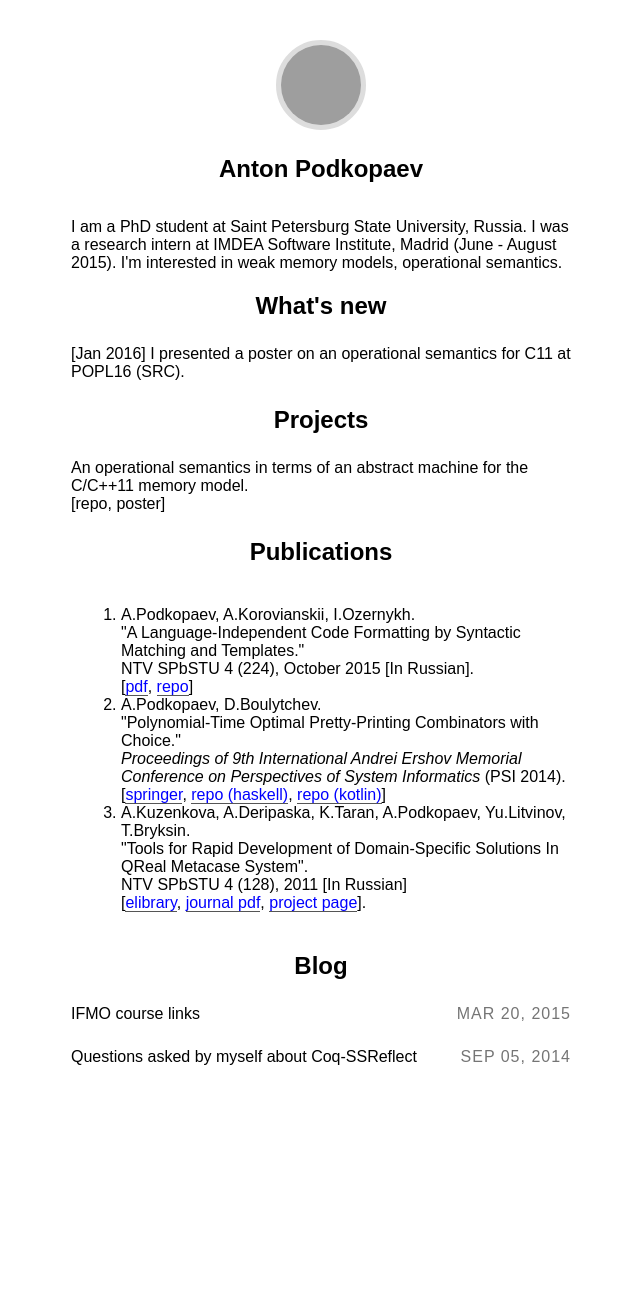
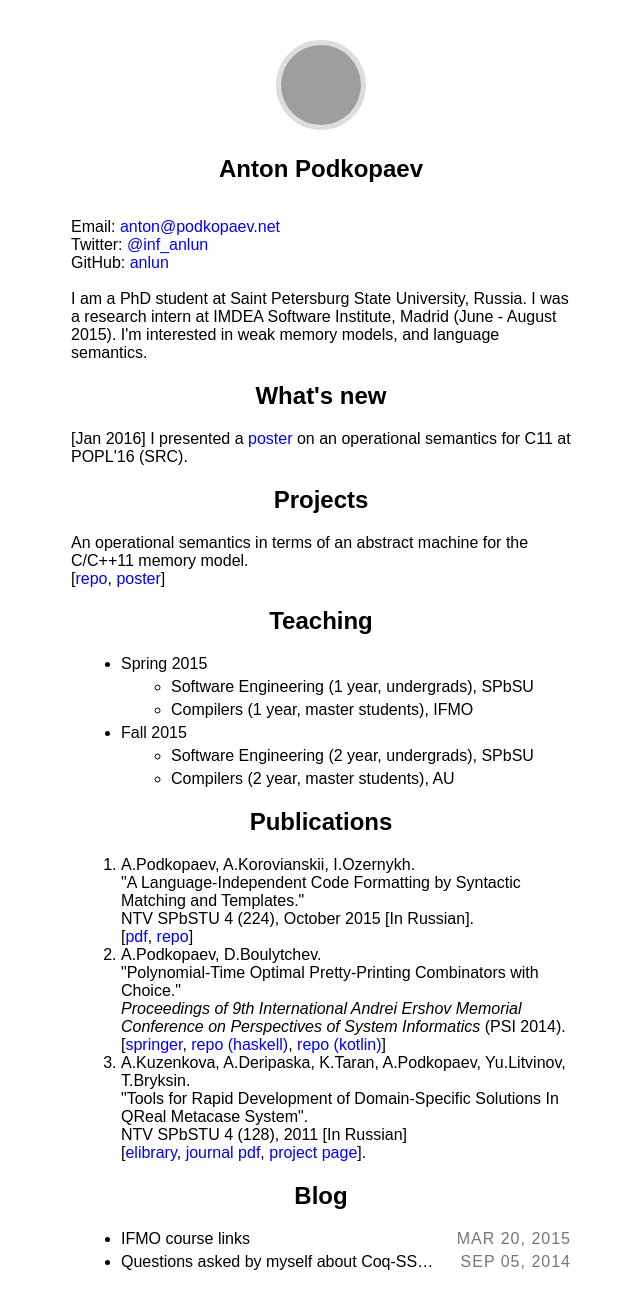
Before and after one commit to anlun/anlun.github.io, a Jekyll site: the page built from index.html, in a window 1280 px wide. Shown: the whole page, without its empty margins (319-959 px from the left). Built offline with Jekyll 4.4.1, drawn with Linux system fonts in a browser that asks for light colours; some web fonts are replaced; before the commit the page ends 1126 px from its top, so only the background shows below that; grey boxes are pictures that could not be loaded.

Commit message:
Updated.

```diff
--- a/_sass/main.scss
+++ b/_sass/main.scss
@@ -22,7 +22,7 @@ a {
   // color: inherit;
   color: blue;
   text-decoration: none;
-  border-bottom: 1px solid #555;
+  // border-bottom: 1px solid #555;
   &.image {
     display: block;
     text-align: center;
@@ -119,7 +119,8 @@ span[data-note] {
   -webkit-animation-name: bounce;
   a {
     background: #ddd url("gravatar_wrapper.png");
-    color: #000;
+    // color: #000;
+    color: blue;
     text-decoration: none;
     font-weight: 700;
     height: 100px;
@@ -184,7 +185,7 @@ iframe {
 }
 ul,
 ol {
-  margin: 40px 0;
+  margin: 20px 0;
   padding-left: 50px;
   li {
     word-wrap: break-word;
@@ -301,7 +302,8 @@ article {
     &:before {
       content: "<<";
       margin-right: 5px;
-      color: #000;
+      // color: #000;
+      color: blue;
     }
   }
 }
@@ -309,11 +311,11 @@ section {
   max-width: 500px;
   margin: 0 auto;
   ul {
-    list-style: none;
+    // list-style: none;
     margin: 0;
-    padding: 0;
+    // padding: 0;
     li {
-      margin: 25px 0;
+      margin: 5px 0;
       .title {
         max-width: 100%;
         overflow: hidden !important;
@@ -324,6 +326,7 @@ section {
       a {
         text-decoration: none;
         border: 0;
+        // color: blue;
         color: #000;
         box-sizing: border-box;
       }
@@ -337,10 +340,12 @@ section {
         letter-spacing: 1px;
         text-transform: uppercase;
       }
-      @media (min-width: 992px) {a {
+      @media (min-width: 992px) {
+        a {
           border-bottom: 2px solid transparent;
           &:hover {
             border-color: #000;
+            // border-color: blue;
           }
         }
       }
--- a/index.html
+++ b/index.html
@@ -2,36 +2,66 @@
 layout: default
 ---
 
+<script src="{{site.baseurl}}/assets/podkopaev.js"></script>
+
+<section>
+    Email:
+    <a href="mailto:{{ site.author_email }}"> {{ site.author_email }} </a>
+  <br />
+    Twitter:
+    <a href="https://twitter.com/{{ site.twitter_username }}"> @{{ site.twitter_username }} </a>
+
+  <br />
+    GitHub:
+    <a href="https://github.com/{{ site.twitter_username }}"> {{ site.github_username }} </a>
+
+</section>
+
+  <br />
+
 <section>
 I am a PhD student at Saint Petersburg State University, Russia.
 I was a research intern at IMDEA Software Institute, Madrid (June - August 2015).
-I'm interested in weak memory models, operational semantics.
+I'm interested in weak memory models, and language semantics.
 </section>
 
 <div class="divider"></div>
 <section>
   <center><h1> What's new </h1></center>
-  <ul>
-    <li> [Jan 2016] I presented
+         [Jan 2016] I presented
          a <a href="https://drive.google.com/file/d/0B3UPtzTx9FB1M0NkQ0FFYTE1aFk/view?usp=sharing">poster</a>
-         on an operational semantics for C11 at POPL16 (SRC).
-    </li>
-  </ul>
+         on an operational semantics for C11 at POPL'16 (SRC).
 </section>
 
 <div class="divider"></div>
 <section>
   <center><h1> Projects </h1></center>
-  <ul>
-    <li> An operational semantics in terms of an abstract machine for the C/C++11 memory model.
+    An operational semantics in terms of an abstract machine for the C/C++11 memory model.
          <br />
          [<a href="https://github.com/anlun/OperationalSemanticsC11">repo</a>,
           <a href="https://drive.google.com/file/d/0B3UPtzTx9FB1M0NkQ0FFYTE1aFk/view?usp=sharing">poster</a>]
-    </li>
-  </ul>
 </section>
 
 <div class="divider"></div>
+
+<section>
+  <center><h1> Teaching </h1></center>
+  <ul>
+    <li> Spring 2015
+      <ul>
+        <li> Software Engineering (1 year, undergrads), SPbSU </li>
+        <li> Compilers (1 year, master students), IFMO </li>
+      </ul>
+    </li>
+    <li> Fall 2015
+      <ul>
+        <li> Software Engineering (2 year, undergrads), SPbSU </li>
+        <li> Compilers (2 year, master students), AU </li>
+      </ul>
+    </li>
+
+  </ul>
+</section>
 
 <section>
   <center><h1> Publications </h1></center>
```
